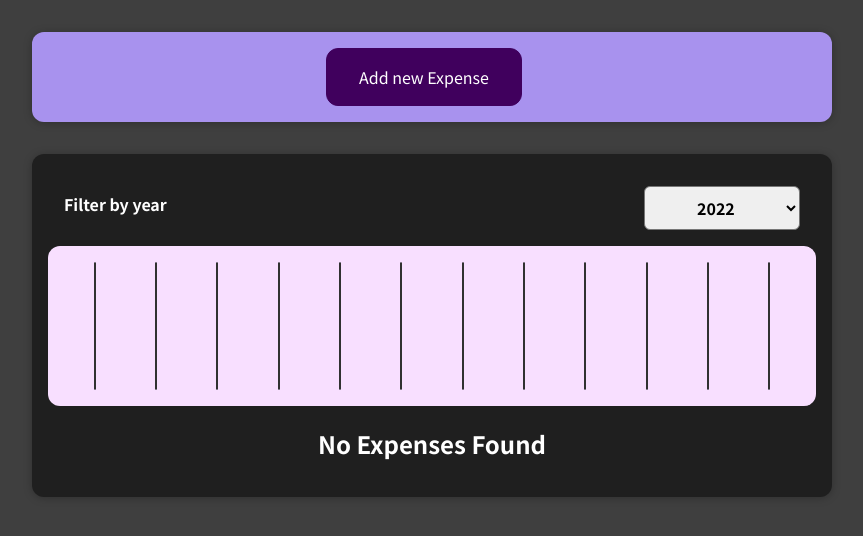
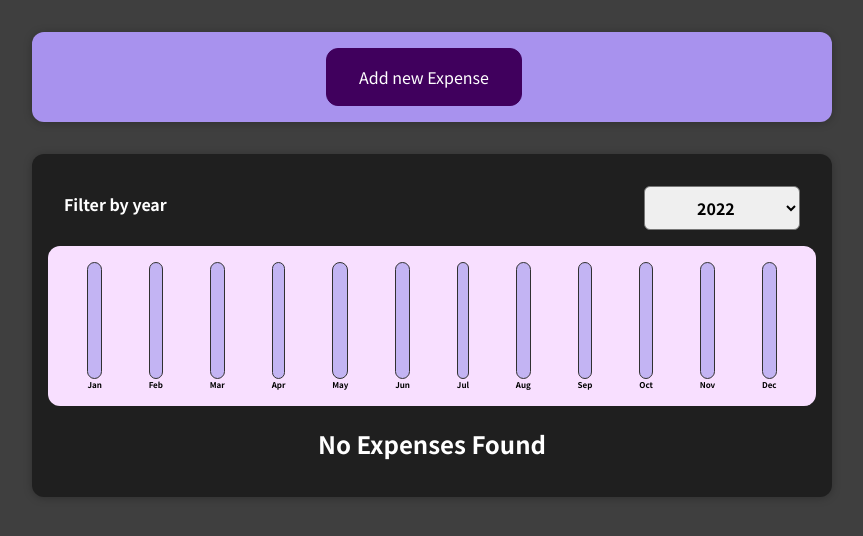
Before and after one commit to alexandrkadai/expense, a React (Create React App) app: page / in a window 1280 px wide. Shown: the top 536 px of the page, without its empty margins (208-1071 px from the left). Built offline with nearby package versions, Linux system fonts and the light colour scheme.

Commit message:
Charts Completed

```diff
--- a/src/components/chart-bar/chart-bar.component.jsx
+++ b/src/components/chart-bar/chart-bar.component.jsx
@@ -2,7 +2,7 @@ import './chart-bar.styles.scss';
 
 const ChartBar = (props) => {
   let barFillHeight = '0%';
-  if (props.max > 0) {
+  if (props.maxValue > 0) {
     barFillHeight = Math.round((props.value / props.maxValue) * 100) + '%';
   }
   return (
@@ -10,7 +10,7 @@ const ChartBar = (props) => {
       <div className="chart-bar__inner">
         <div className="chart-bar__fill" style={{ height: barFillHeight }}></div>
       </div>
-      <div className="chart-bar__label"></div>
+      <div className="chart-bar__label">{props.label}</div>
     </div>
   );
 };
--- a/src/components/chart/chart.component.jsx
+++ b/src/components/chart/chart.component.jsx
@@ -3,8 +3,9 @@ import ChartBar from '../chart-bar/chart-bar.component';
 import './chart.styles.scss';
 
 const Chart = (props) => {
-  const dataPoinstValues = props.dataPoints.map((dataPoint) => dataPoint.value);
-  const totalMax = Math.max(...dataPoinstValues);
+  const dataPointValues = props.dataPoints.map((dataPoint) => dataPoint.value);
+  const totalMax = Math.max(...dataPointValues);
+  console.log(dataPointValues);
   return (
     <div className="chart">
       {props.dataPoints.map((dataPoint) => (
--- a/src/components/expense-form/expense-form.component.jsx
+++ b/src/components/expense-form/expense-form.component.jsx
@@ -44,7 +44,7 @@ const ExpenseForm = (props) => {
     event.preventDefault();
     const expenseData = {
       title: enteredTitle,
-      amount: enteredAmount,
+      amount: +enteredAmount,
       date: new Date(enteredDate),
     };
     setEnteredTitle('');
--- a/src/components/expenses-chart/expenses-chart.component.jsx
+++ b/src/components/expenses-chart/expenses-chart.component.jsx
@@ -19,6 +19,7 @@ const ExpensesChart = (props) => {
     const expenseMonth = expense.date.getMonth();
     chartDataPoints[expenseMonth].value += expense.amount;
   }
+
   return <Chart dataPoints={chartDataPoints} />;
 };
 
```
